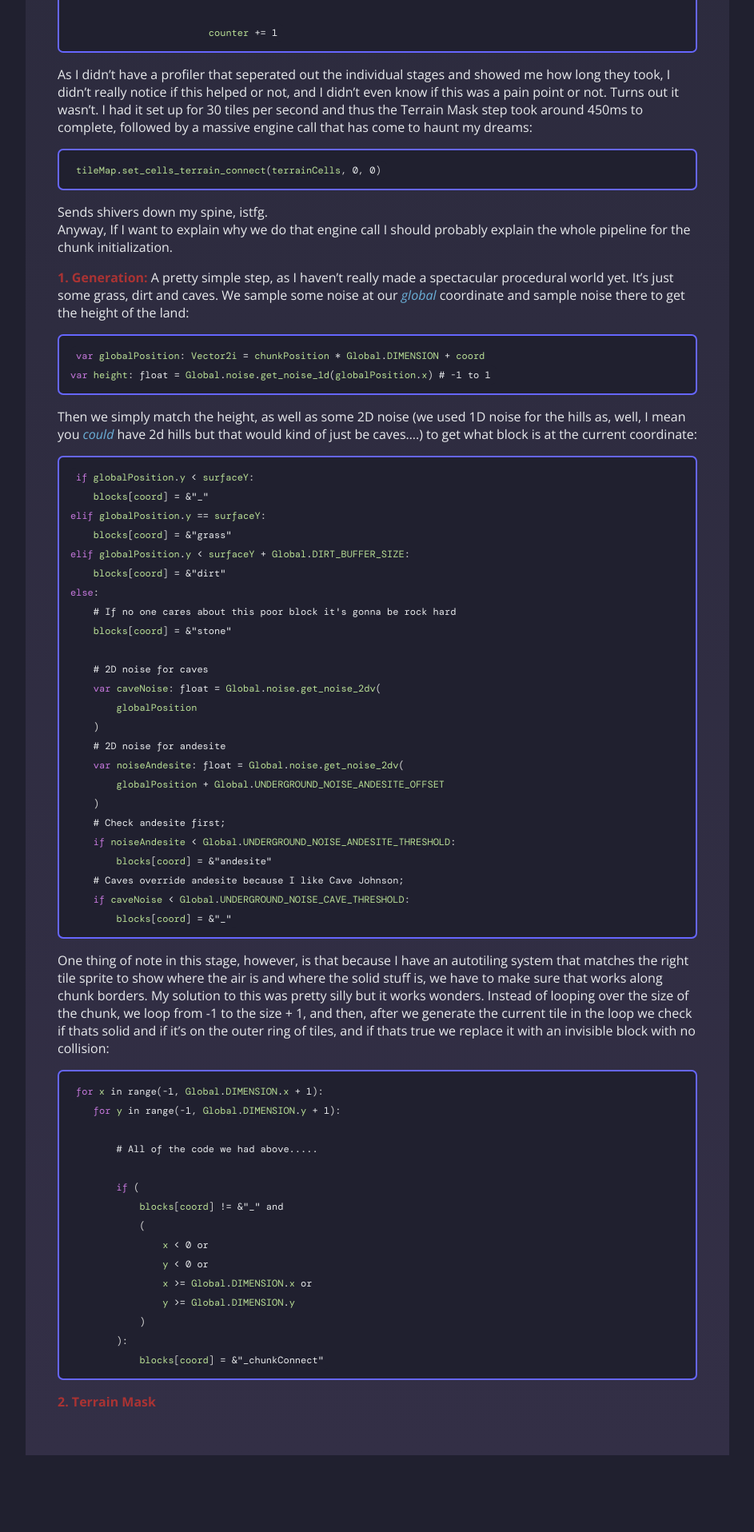
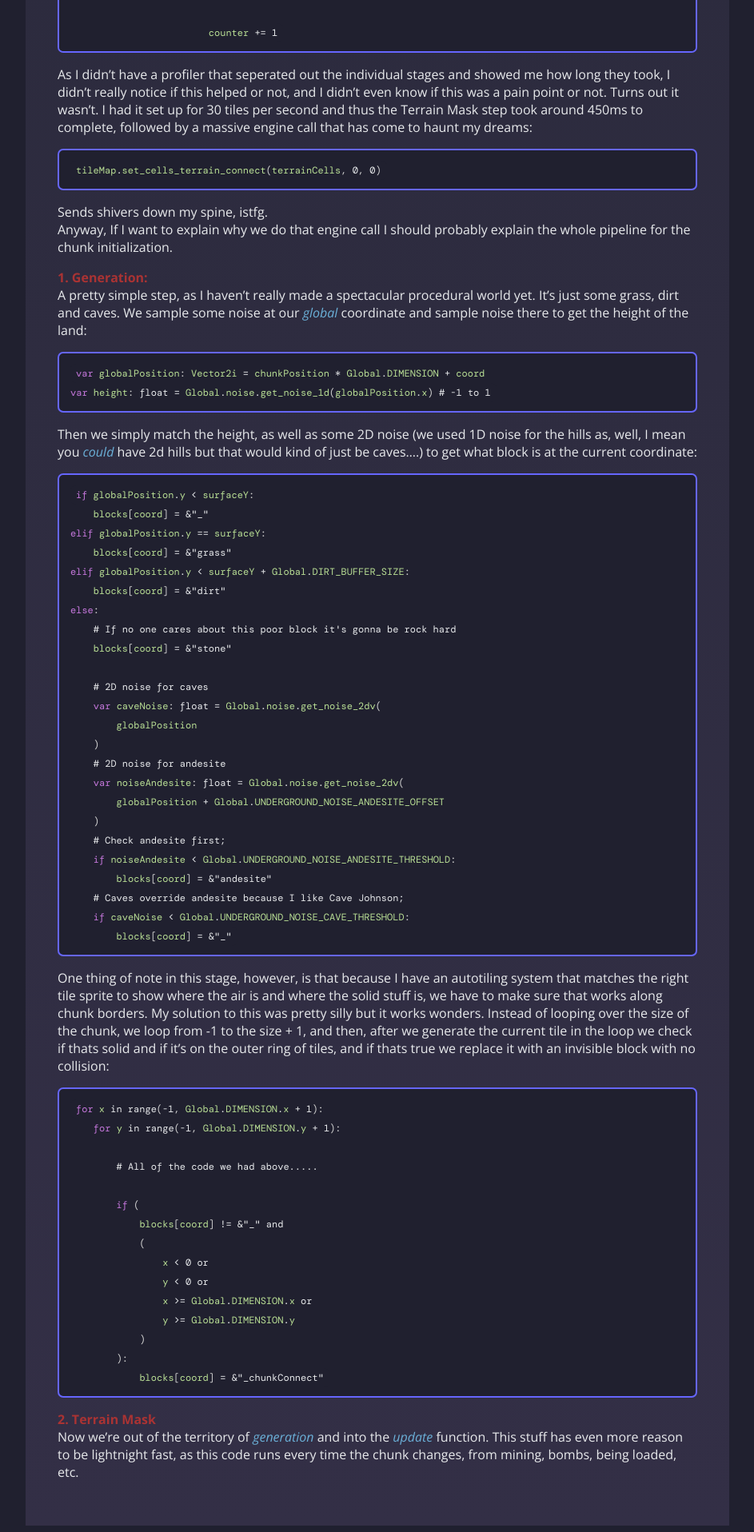
Before and after one commit to snuggyizme/snuggyizme.github.io, a Jekyll site: the page built from ramblings/6.md, in a window 1280 px wide. Shown: the part 995-2911 px from the top of the page at 80% size, without its empty margins (168-1111 px from the left). Built offline with Jekyll 4.4.1, drawn with Linux system fonts in a browser that asks for light colours; some web fonts are replaced; a script that is not in the unit is left out; before the commit the page ends 2823 px from its top, so only the background shows below that.

Commit message:
I'll do more later

````diff
--- a/assets/css/style.css
+++ b/assets/css/style.css
@@ -136,6 +136,7 @@ pre {
     padding: 8px 14px;
     border-radius: 7px;
     border: 2px solid #6666ff;
+    corner-shape: squircle;
     font-family: "Dm Mono", monospace;
     font-size: 1em;
 }
--- a/ramblings/6.md
+++ b/ramblings/6.md
@@ -44,7 +44,7 @@ tileMap.set_cells_terrain_connect(terrainCells, 0, 0)
 Sends shivers down my spine, istfg.\
 Anyway, If I want to explain why we do that engine call I should probably explain the whole pipeline for the chunk initialization.
 
-**1. Generation:**
+**1. Generation:**\
 A pretty simple step, as I haven't really made a spectacular procedural world yet. It's just some grass, dirt and caves. We sample some noise at our *global* coordinate and sample noise there to get the height of the land:
 ```gdscript
 var globalPosition: Vector2i = chunkPosition * Global.DIMENSION + coord
@@ -98,4 +98,5 @@ for x in range(-1, Global.DIMENSION.x + 1):
             blocks[coord] = &"_chunkConnect"
 ```
 
-**2. Terrain Mask**
+**2. Terrain Mask**\
+Now we're out of the territory of *generation* and into the *update* function. This stuff has even more reason to be lightnight fast, as this code runs every time the chunk changes, from mining, bombs, being loaded, etc.
````
